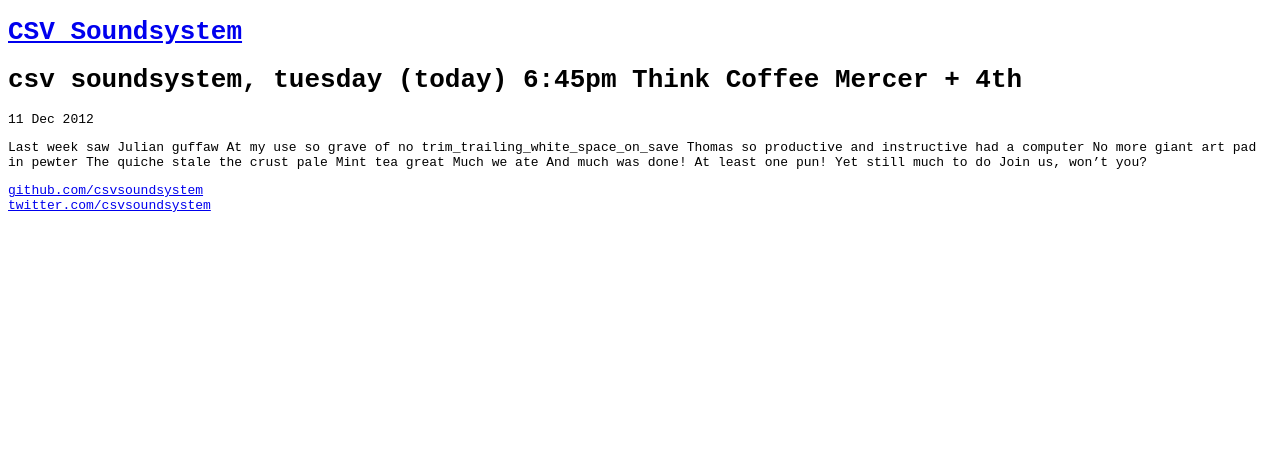
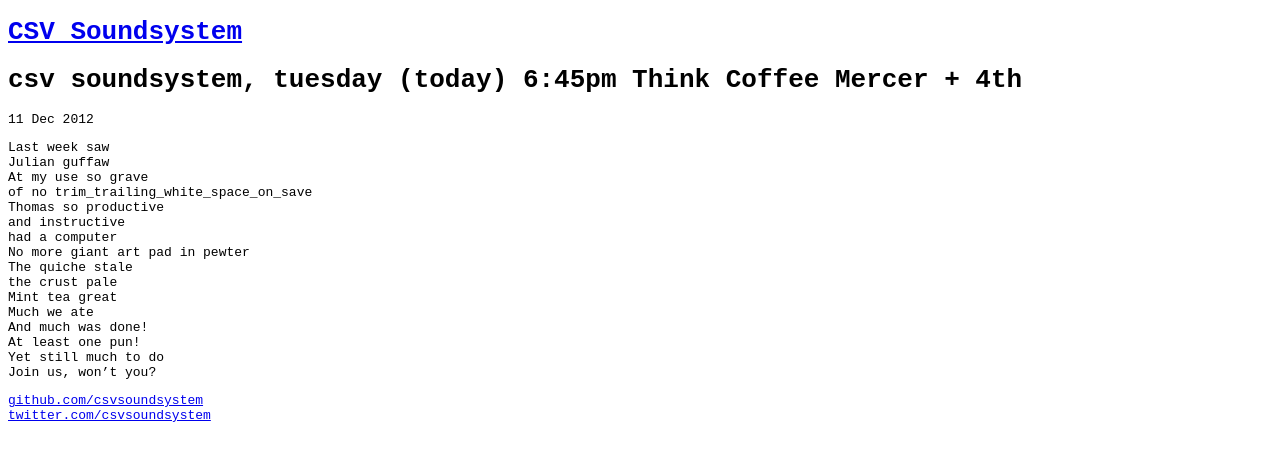
Before and after one commit to csvsoundsystem/csv.nyc, a Jekyll site: the page built from _posts/2012-12-11-csv-soundsystem-tuesday-today-pm-think-coffee-mercer-th.md, in a window 1280 px wide. Shown: the top 461 px of the page. Built offline with Jekyll 4.4.1, drawn with Linux system fonts in a browser that asks for light colours; Markdown is read by kramdown in place of the engine named in the settings; comment, search, counter and statistics services are not loaded.

```diff
--- a/_posts/2012-12-11-csv-soundsystem-tuesday-today-pm-think-coffee-mercer-th.md
+++ b/_posts/2012-12-11-csv-soundsystem-tuesday-today-pm-think-coffee-mercer-th.md
@@ -4,19 +4,19 @@ title: csv soundsystem, tuesday (today) 6:45pm Think Coffee Mercer + 4th
 ---
 
 
-Last week saw
-Julian guffaw
-At my use so grave
-of no trim_trailing_white_space_on_save
-Thomas so productive
-and instructive
-had a computer
-No more giant art pad in pewter
-The quiche stale
-the crust pale
-Mint tea great
-Much we ate
-And much was done!
-At least one pun!
-Yet still much to do
-Join us, won't you?
+Last week saw <br/>
+Julian guffaw <br/>
+At my use so grave <br/>
+of no trim_trailing_white_space_on_save <br/>
+Thomas so productive <br/>
+and instructive <br/>
+had a computer <br/>
+No more giant art pad in pewter <br/>
+The quiche stale <br/>
+the crust pale <br/>
+Mint tea great <br/>
+Much we ate <br/>
+And much was done! <br/>
+At least one pun! <br/>
+Yet still much to do <br/>
+Join us, won't you? <br/>
```
